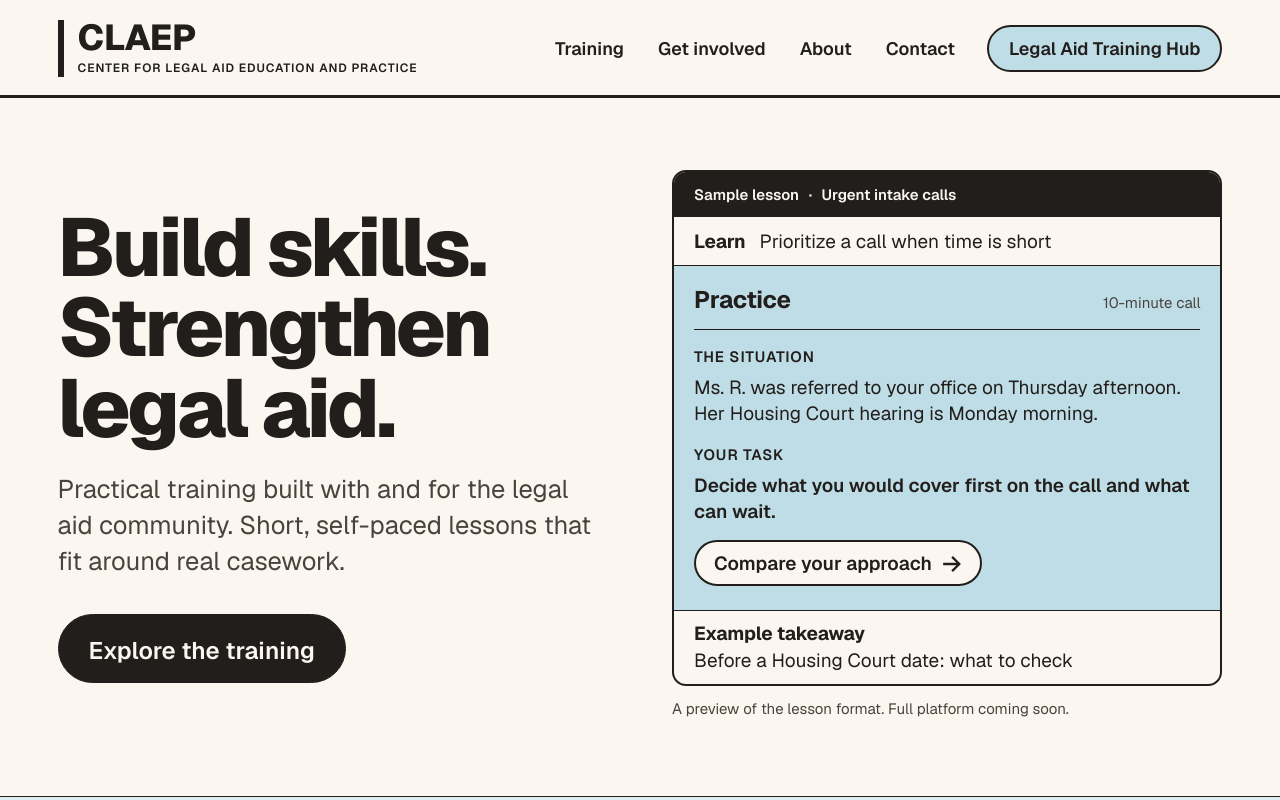
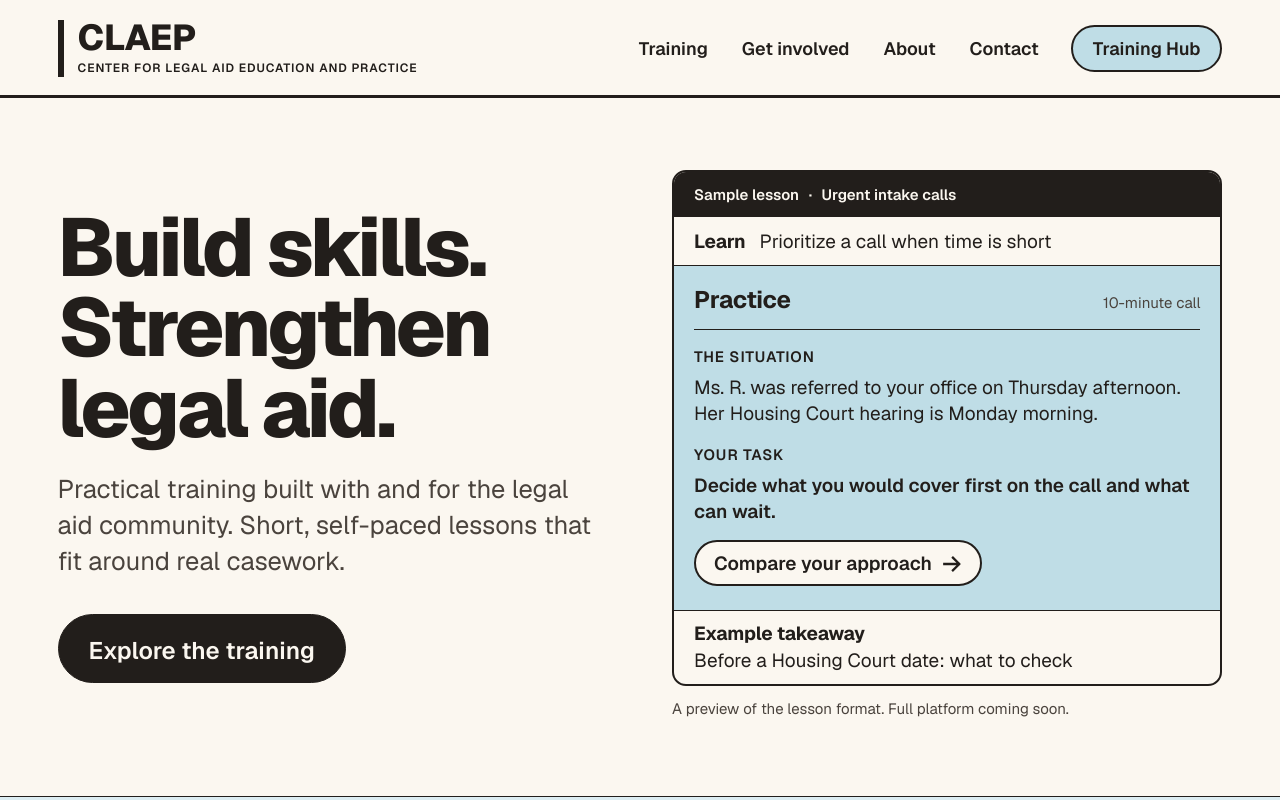
Before and after one commit to mcreed-mlri/public-site, a plain HTML site: page index.html in a window 1280 px wide. Shown: the top 800 px of the page. Drawn offline with Linux system fonts and the light colour scheme.

Commit message:
Shorten the header hub link to Training Hub
Co-authored-by: Cursor <cursoragent@cursor.com>

```diff
--- a/index.html
+++ b/index.html
@@ -32,7 +32,7 @@
             <li><a href="#contact">Contact</a></li>
           </ul>
         </nav>
-        <a class="hub-link" href="https://lms-discovery.vercel.app/login/">Legal Aid Training Hub</a>
+        <a class="hub-link" href="https://lms-discovery.vercel.app/login/">Training Hub</a>
       </div>
     </div>
   </header>
```
Also changed, not shown: 1 other file.
